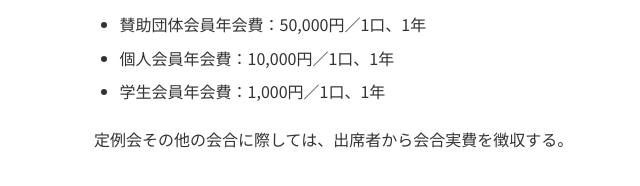
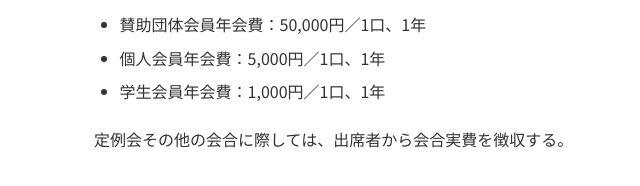
Before and after one commit to Oyama0223/airship_demo, a plain HTML site: page rules.html in a window 1280 px wide. Shown: the part 3864-4050 px from the top of the page, 146-786 px from the left. Drawn offline with Linux system fonts and the light colour scheme.

Commit message:
Update rules.html

```diff
--- a/rules.html
+++ b/rules.html
@@ -366,7 +366,7 @@
             <!-- 要確認：入会申込書では正会員の年会費が 5,000円 となっています。 -->
             <ul>
                 <li>賛助団体会員年会費：50,000円／1口、1年</li>
-                <li>個人会員年会費：10,000円／1口、1年</li>
+                <li>個人会員年会費：5,000円／1口、1年</li>
                 <li>学生会員年会費：1,000円／1口、1年</li>
             </ul>
             <p>定例会その他の会合に際しては、出席者から会合実費を徴収する。</p>
```
